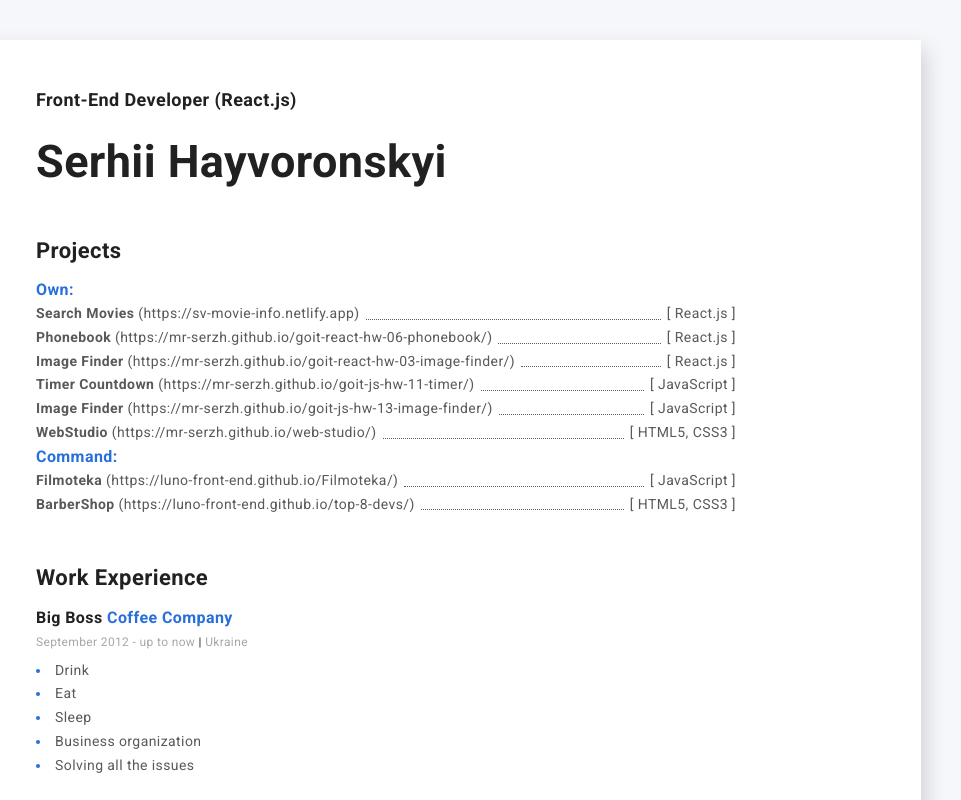
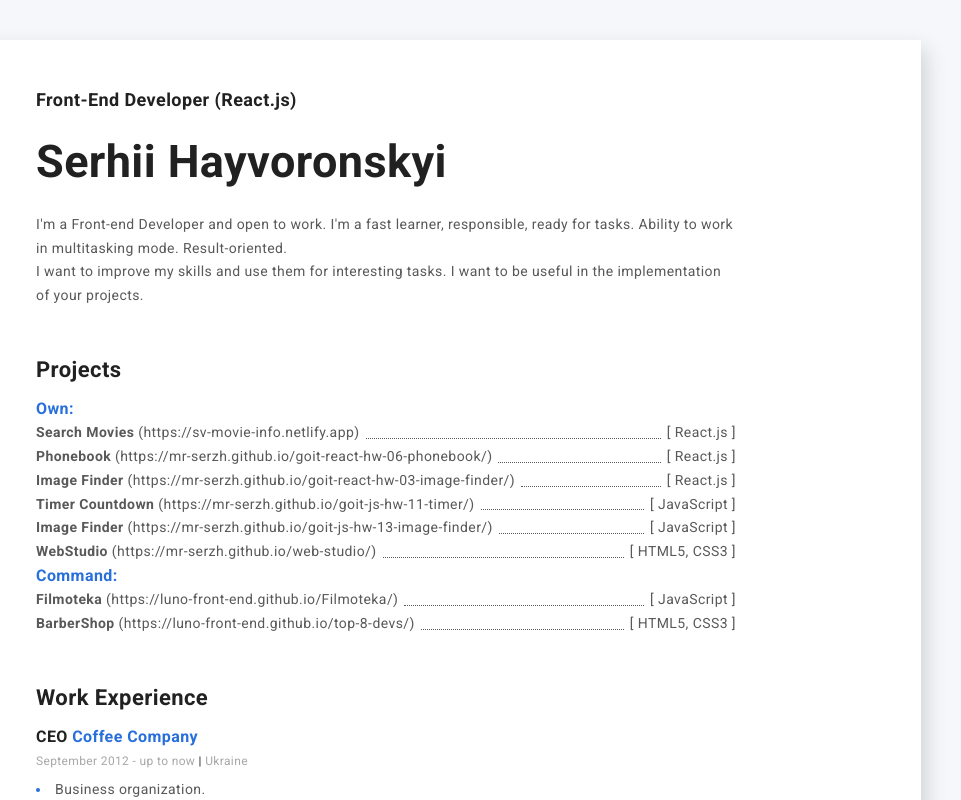
Before and after one commit to Mr-Serzh/rezume_v1.1, a plain HTML site: page index.html in a window 1280 px wide. Shown: the top 800 px of the page, 319-1280 px from the left. Drawn offline with Linux system fonts and the light colour scheme.

Commit message:
Update index.html

```diff
--- a/index.html
+++ b/index.html
@@ -178,6 +178,13 @@
         <div>
           <h2 class="my-profession">Front-End Developer (React.js)</h2>
           <h1 class="my-name">Serhii Hayvoronskyi</h1>
+          <p class="about-me-info">
+            I'm a Front-end Developer and open to work. I'm a fast learner, responsible, ready for tasks. Ability
+            to work in multitasking mode. Result-oriented.
+          </p>
+          <p class="about-me-info">I want
+            to improve my skills and use them for
+            interesting tasks. I want to be useful in the implementation of your projects.</p>
         </div>
         <!-- end about me main info -->
 
@@ -328,7 +335,7 @@
           <!-- compani 2 -->
           <div class="compani-container">
             <h4 class="compani-title">
-              Big Boss
+              CEO
               <span class="accent-text">Сoffee Сompany</span>
             </h4>
             <p class="period">
@@ -337,19 +344,22 @@
 
             <ul class="list">
               <li class="item">
-                <span class="compani-text">Drink</span>
+                <span class="compani-text">Business organization.</span>
               </li>
               <li class="item">
-                <span class="compani-text">Eat</span>
+                <span class="compani-text">Control over the decision of day-to-day operations.</span>
               </li>
               <li class="item">
-                <span class="compani-text">Sleep</span>
+                <span class="compani-text">The introduction of new technologies into business processes.</span>
               </li>
               <li class="item">
-                <span class="compani-text">Business organization</span>
+                <span class="compani-text">Defining the strategy of the сompany development.</span>
               </li>
               <li class="item">
-                <span class="compani-text">Solving all the issues</span>
+                <span class="compani-text">Financial management. Financial planning and reporting.</span>
+              </li>
+              <li class="item">
+                <span class="compani-text">Solving all the issues.</span>
               </li>
             </ul>
           </div>
```
